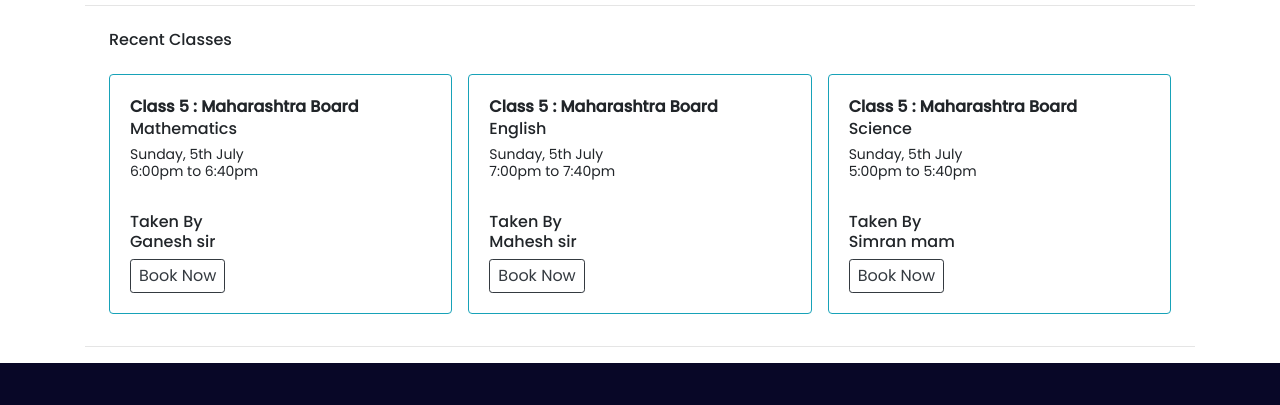
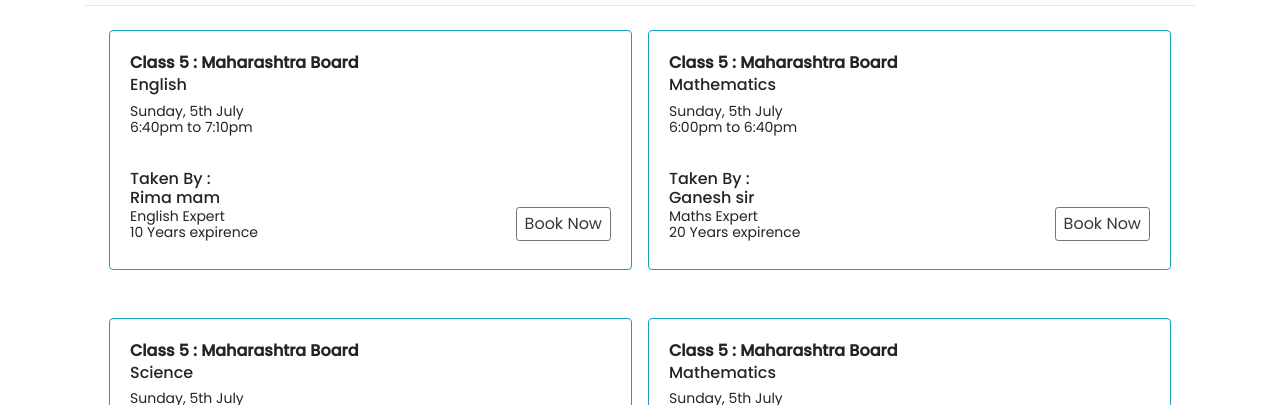
Before and after one commit to ashu9999/online-classes-page, a plain HTML site: page index.html in a window 1280 px wide. Shown: the part 395-800 px from the top of the page. Drawn offline with nearby package versions, Linux system fonts and the light colour scheme.

Commit message:
version 1

```diff
--- a/index.html
+++ b/index.html
@@ -188,23 +188,31 @@
 
     <!-- Page Content -->
     <div class="container">
-        <h2 class="row m-4 font-weight-bold">e-Classes Library</h2>
+        <h2 class="row m-4 font-weight-bold text-danger">Live Online Classes</h2>
         <hr>
-        <h6 class="row m-4">Recent Classes </h6>
             <!-- Post Content Column -->
                 <div class="row mb-3 mx-3">
-                    <div class="col-xs-12 col-md-4 p-0 mb-3">
-                       <div class="card border-info flex-md-row mx-2">
-                          <div class="card-body d-flex flex-column align-items-start ">
+                    <div class="col-xs-12 col-md-6 p-2 mb-3">
+                       <div class="card border-info flex-md-row mx-auto">
+                          <div class="card-body d-flex flex-column ">
+                             <div class="row">
+                              <div class="col">
                                 <strong class="d-inline-block mb-0 fs">Class 5 : Maharashtra Board</strong>
-                             <h6 class="mb-2 fs">Mathematics</h6>
+                                <h6 class="mb-2 fs">English</h6>
                                 <h6 class="mb-0 fss">Sunday, 5th July</h6>
-                             <h6 class="mb-0 fss">6:00pm to 6:40pm </h6>
+                                <h6 class="mb-0 fss">6:40pm to 7:10pm </h6>
+                              </div>
+                             </div>
                              <hr>
-                             <h6 class="mb-0 fs">Taken By</h6>
-                             <h6 class="mb-2 fs">Ganesh sir</h6>
-                             <div>
-                                <button type="button" class="btn btn-sm border-dark text-dark m-0 fs" data-toggle="modal" data-target="#form">Book Now</button>
+                             <div class="row">
+                              <div class="col">
+                                <h6 class="mb-0 fs">Taken By :</h6>
+                                <h6 class="mb-0 fs">Rima mam</h6>
+                                <h6 class="mb-0 fss">English Expert</h6>
+                                <h6 class="mb-2 fss">10 Years expirence</h6>
+                              </div>
+                              <div class="col mt-auto mb-2">
+                                 <button type="button" class="btn btn-sm border-secondary text-dark fs float-right" data-toggle="modal" data-target="#form">Book Now</button>
                                  <!-- modal book -->
                                    <div class="modal fade" id="form" tabindex="-1" role="dialog" aria-labelledby="exampleModalLabel" aria-hidden="true">
                                      <div class="modal-dialog modal-dialog-centered" role="document">
@@ -238,19 +246,29 @@
                              </div>
                             </div>
                        </div>
+                    </div>
                     <!-- class 2 -->
-                    <div class="col-xs-12 col-md-4 p-0 mb-3">
-                        <div class="card border-info flex-md-row mx-2">
-                           <div class="card-body d-flex flex-column align-items-start ">
+                    <div class="col-xs-12 col-md-6 p-2 mb-3">
+                      <div class="card border-info flex-md-row mx-auto">
+                        <div class="card-body d-flex flex-column ">
+                           <div class="row">
+                            <div class="col">
                               <strong class="d-inline-block mb-0 fs">Class 5 : Maharashtra Board</strong>
-                              <h6 class="mb-2 fs">English</h6>
+                              <h6 class="mb-2 fs">Mathematics</h6>
                               <h6 class="mb-0 fss">Sunday, 5th July</h6>
-                              <h6 class="mb-0 fss">7:00pm to 7:40pm </h6>
+                              <h6 class="mb-0 fss">6:00pm to 6:40pm </h6>
+                            </div>
+                           </div>
                            <hr>
-                              <h6 class="mb-0 fs">Taken By</h6>
-                              <h6 class="mb-2 fs">Mahesh sir</h6>
-                              <div>
-                                 <button type="button" class="btn btn-sm border-dark text-dark m-0 fs" data-toggle="modal" data-target="#form">Book Now</button>
+                           <div class="row">
+                            <div class="col">
+                              <h6 class="mb-0 fs">Taken By :</h6>
+                              <h6 class="mb-0 fs">Ganesh sir</h6>
+                              <h6 class="mb-0 fss">Maths Expert</h6>
+                              <h6 class="mb-2 fss">20 Years expirence</h6>
+                            </div>
+                            <div class="col mt-auto mb-2">
+                               <button type="button" class="btn btn-sm border-secondary text-dark fs float-right" data-toggle="modal" data-target="#form">Book Now</button>
                                <!-- modal book -->
                                  <div class="modal fade" id="form" tabindex="-1" role="dialog" aria-labelledby="exampleModalLabel" aria-hidden="true">
                                    <div class="modal-dialog modal-dialog-centered" role="document">
@@ -284,19 +302,31 @@
                            </div>
                           </div>
                      </div>
+                     </div>
+                </div>
+                <div class="row mb-3 mx-3">
                      <!-- class 3 -->
-                     <div class="col-xs-12 col-md-4 p-0 mb-3">
-                        <div class="card border-info flex-md-row mx-2">
-                           <div class="card-body d-flex flex-column align-items-start ">
+                     <div class="col-xs-12 col-md-6 p-2 mb-3">
+                      <div class="card border-info flex-md-row mx-auto">
+                        <div class="card-body d-flex flex-column ">
+                           <div class="row">
+                            <div class="col">
                               <strong class="d-inline-block mb-0 fs">Class 5 : Maharashtra Board</strong>
                               <h6 class="mb-2 fs">Science</h6>
                               <h6 class="mb-0 fss">Sunday, 5th July</h6>
-                              <h6 class="mb-0 fss">5:00pm to 5:40pm </h6>
+                              <h6 class="mb-0 fss">6:00pm to 6:40pm </h6>
+                            </div>
+                           </div>
                            <hr>
-                              <h6 class="mb-0 fs">Taken By</h6>
-                              <h6 class="mb-2 fs">Simran mam</h6>
-                              <div>
-                                 <button type="button" class="btn btn-sm border-dark text-dark m-0 fs" data-toggle="modal" data-target="#form">Book Now</button>
+                           <div class="row">
+                            <div class="col">
+                              <h6 class="mb-0 fs">Taken By :</h6>
+                              <h6 class="mb-0 fs">Manish sir</h6>
+                              <h6 class="mb-0 fss">Science Expert</h6>
+                              <h6 class="mb-2 fss">20 Years expirence</h6>
+                            </div>
+                            <div class="col mt-auto mb-2">
+                               <button type="button" class="btn btn-sm border-secondary text-dark fs float-right" data-toggle="modal" data-target="#form">Book Now</button>
                                <!-- modal book -->
                                  <div class="modal fade" id="form" tabindex="-1" role="dialog" aria-labelledby="exampleModalLabel" aria-hidden="true">
                                    <div class="modal-dialog modal-dialog-centered" role="document">
@@ -330,11 +360,64 @@
                            </div>
                           </div>
                      </div>
-
                      </div>
-                <!-- row2 -->
-
-                <!-- row3 -->
+                     <!-- class 4 -->
+                     <div class="col-xs-12 col-md-6 p-2 mb-3">
+                      <div class="card border-info flex-md-row mx-auto">
+                        <div class="card-body d-flex flex-column ">
+                           <div class="row">
+                            <div class="col">
+                              <strong class="d-inline-block mb-0 fs">Class 5 : Maharashtra Board</strong>
+                              <h6 class="mb-2 fs">Mathematics</h6>
+                              <h6 class="mb-0 fss">Sunday, 5th July</h6>
+                              <h6 class="mb-0 fss">5:00pm to 5:40pm </h6>
+                            </div>
+                           </div>
+                           <hr>
+                           <div class="row">
+                            <div class="col">
+                              <h6 class="mb-0 fs">Taken By :</h6>
+                              <h6 class="mb-0 fs">Ganesh sir</h6>
+                              <h6 class="mb-0 fss">Maths Expert</h6>
+                              <h6 class="mb-2 fss">20 Years expirence</h6>
+                            </div>
+                            <div class="col mt-auto mb-2">
+                               <button type="button" class="btn btn-sm border-secondary text-dark fs float-right" data-toggle="modal" data-target="#form">Book Now</button>
+                               <!-- modal book -->
+                                 <div class="modal fade" id="form" tabindex="-1" role="dialog" aria-labelledby="exampleModalLabel" aria-hidden="true">
+                                   <div class="modal-dialog modal-dialog-centered" role="document">
+                                     <div class="modal-content">
+                                       <div class="modal-header border-bottom-0">
+                                         <h5 class="modal-title" id="exampleModalLabel">Book Class</h5>
+                                         <button type="button" class="close" data-dismiss="modal" aria-label="Close">
+                                           <span aria-hidden="true">&times;</span>
+                                         </button>
+                                       </div>
+                                       <form>
+                                         <div class="modal-body">
+                                           <div class="form-group">
+                                               <input type="text" class="form-control fss p-3" placeholder="First Name" required>
+                                           </div>
+                                           <div class="form-group">
+                                               <input type="text" class="form-control fss p-3" placeholder="Last Name" required>
+                                           </div>
+                                           <div class="form-group">
+                                               <input type="tel" class="form-control fss p-3" placeholder="Mobile number" required>
+                                           </div>
+                                         </div>
+                                         <div class="d-flex justify-content-center sub-button my-2">
+                                           <button type="submit" class="btn btn-sm btn-info">Book Now</button>
+                                         </div>
+                                       </form>
+                                     </div>
+                                   </div>
+                                 </div>
+                           </div>
+                           </div>
+                          </div>
+                     </div>
+                     </div>
+                </div>
 
         <b><hr class="my-8"></b>
     </div>
```
Lines whose indentation alone changed are shown as unchanged.
